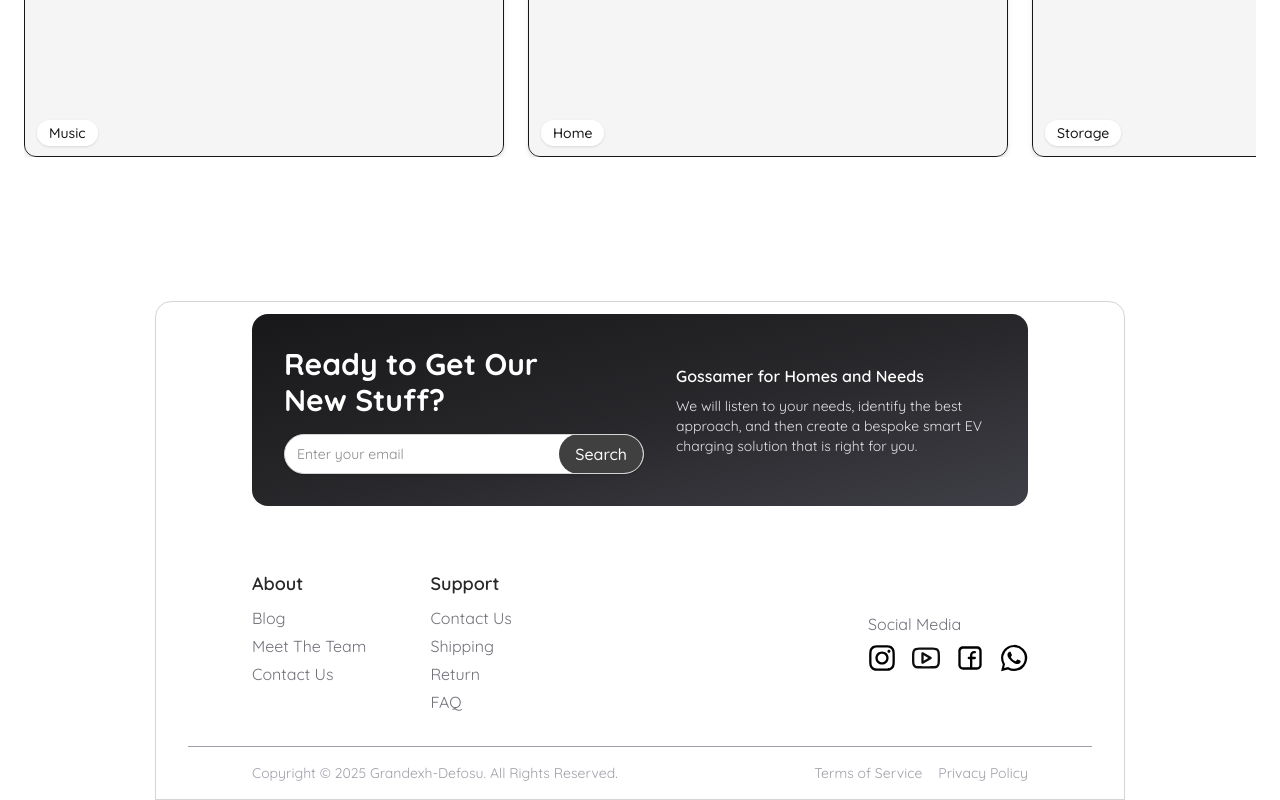
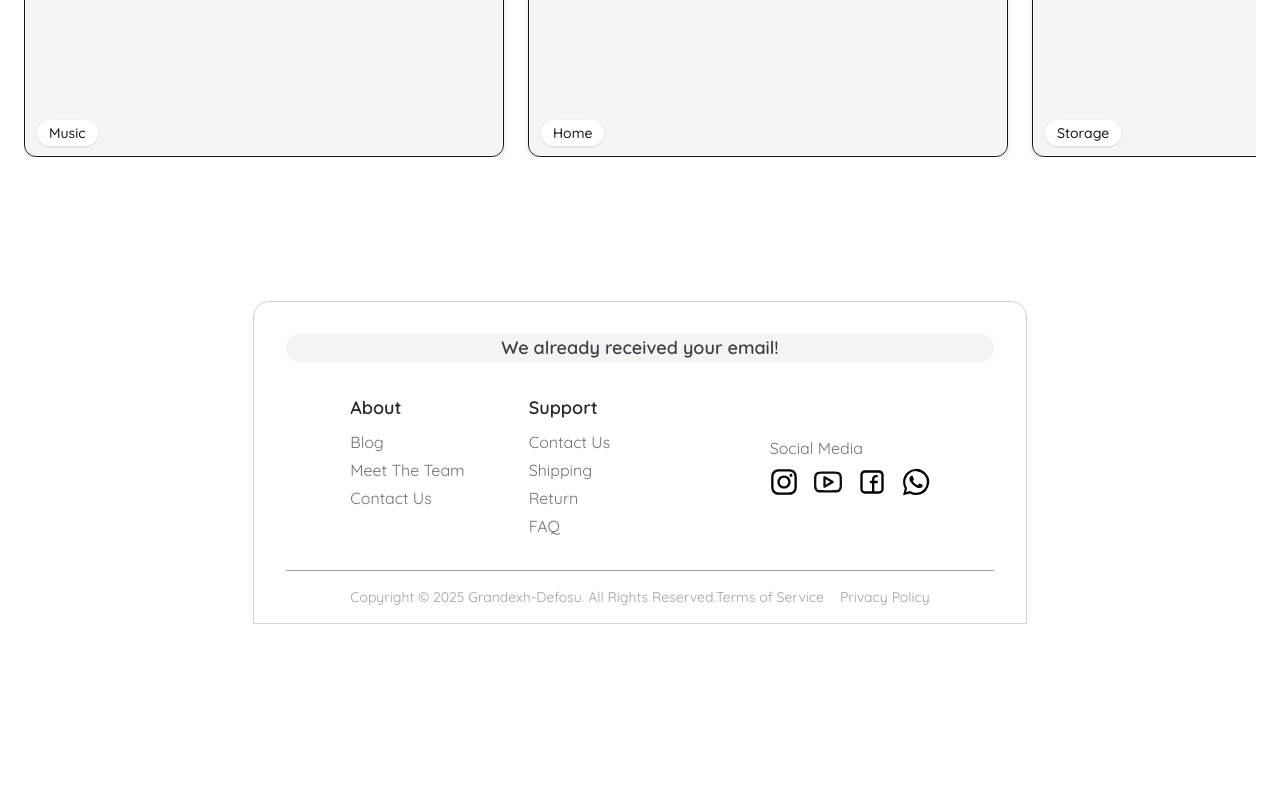
Before and after one commit to defosu-dev/gossamer, a Next.js app: page / in a window 1280 px wide. Shown: the part 2682-3482 px from the top of the page. After the commit the page ends 3306 px from the top, so only its background shows below. Built offline with nearby package versions, Linux system fonts and the light colour scheme.

Commit message:
feat: changed icons, made several little fixes in code, made props for optional visibility of distribution block in footer

```diff
--- a/components/common/icons/FacebookMediaIcon.tsx
+++ b/components/common/icons/FacebookMediaIcon.tsx
@@ -20,8 +20,8 @@ function FacebookMediaIcon({
       xmlns="http://www.w3.org/2000/svg"
     >
       <path
-        fill-rule="evenodd"
-        clip-rule="evenodd"
+        fillRule="evenodd"
+        clipRule="evenodd"
         d="M2 6C2 3.79086 3.79086 2 6 2H18C20.2091 2 22 3.79086 22 6V18C22 20.2091 20.2091 22 18 22H6C3.79086 22 2 20.2091 2 18V6ZM6 4C4.89543 4 4 4.89543 4 6V18C4 19.1046 4.89543 20 6 20H12V13H11C10.4477 13 10 12.5523 10 12C10 11.4477 10.4477 11 11 11H12V9.5C12 7.567 13.567 6 15.5 6H16.1C16.6523 6 17.1 6.44772 17.1 7C17.1 7.55228 16.6523 8 16.1 8H15.5C14.6716 8 14 8.67157 14 9.5V11H16.1C16.6523 11 17.1 11.4477 17.1 12C17.1 12.5523 16.6523 13 16.1 13H14V20H18C19.1046 20 20 19.1046 20 18V6C20 4.89543 19.1046 4 18 4H6Z"
         fill="#000000"
       />
--- a/components/layout/Footer/DistributionBlock.tsx
+++ b/components/layout/Footer/DistributionBlock.tsx
@@ -1,7 +1,18 @@
 import React from "react";
 import Form from "./Form";
 
-const DistributionBlock = () => {
+const DistributionBlock = ({ visible = false }) => {
+  // ЕСЛИ БЛОК СКРЫТ — показываем сообщение
+  if (!visible) {
+    return (
+      <div className="bg-zinc-100 rounded-2xl  text-center mt-8">
+        <p className="text-zinc-700 text-lg font-semibold">
+          We already received your email!
+        </p>
+      </div>
+    );
+  }
+
   return (
     <div className="bg-gradient-to-br from-zinc-900 via-zinc-800 to-zinc-700 rounded-2xl p-8 flex flex-col md:flex-row justify-between items-start md:items-center mb-8 mx-4 md:mx-16 mt-3">
       <div className="flex-1">
@@ -10,6 +21,7 @@ const DistributionBlock = () => {
         </h2>
         <Form />
       </div>
+
       <div className="mt-6 md:mt-0 md:ml-8 max-w-xs">
         <span className="block text-white font-semibold mb-2">
           Gossamer for Homes and Needs
--- a/components/layout/Footer/Footer.tsx
+++ b/components/layout/Footer/Footer.tsx
@@ -7,11 +7,13 @@ import DistributionBlock from "./DistributionBlock";
 const Footer = () => {
   return (
     <footer className="bg-white mt-8 border border-zinc-300 max-w-6xl mx-auto items-center shadows-sm px-8 rounded-2xl rounded-b-none">
-      <DistributionBlock />
+      <DistributionBlock visible={false} />
+
       <div className="flex flex-col md:flex-row justify-between items-start md:items-center px-4 md:px-16 py-8">
         <List />
         <SocialMediaList />
       </div>
+
       <Copyright />
     </footer>
   );
```
